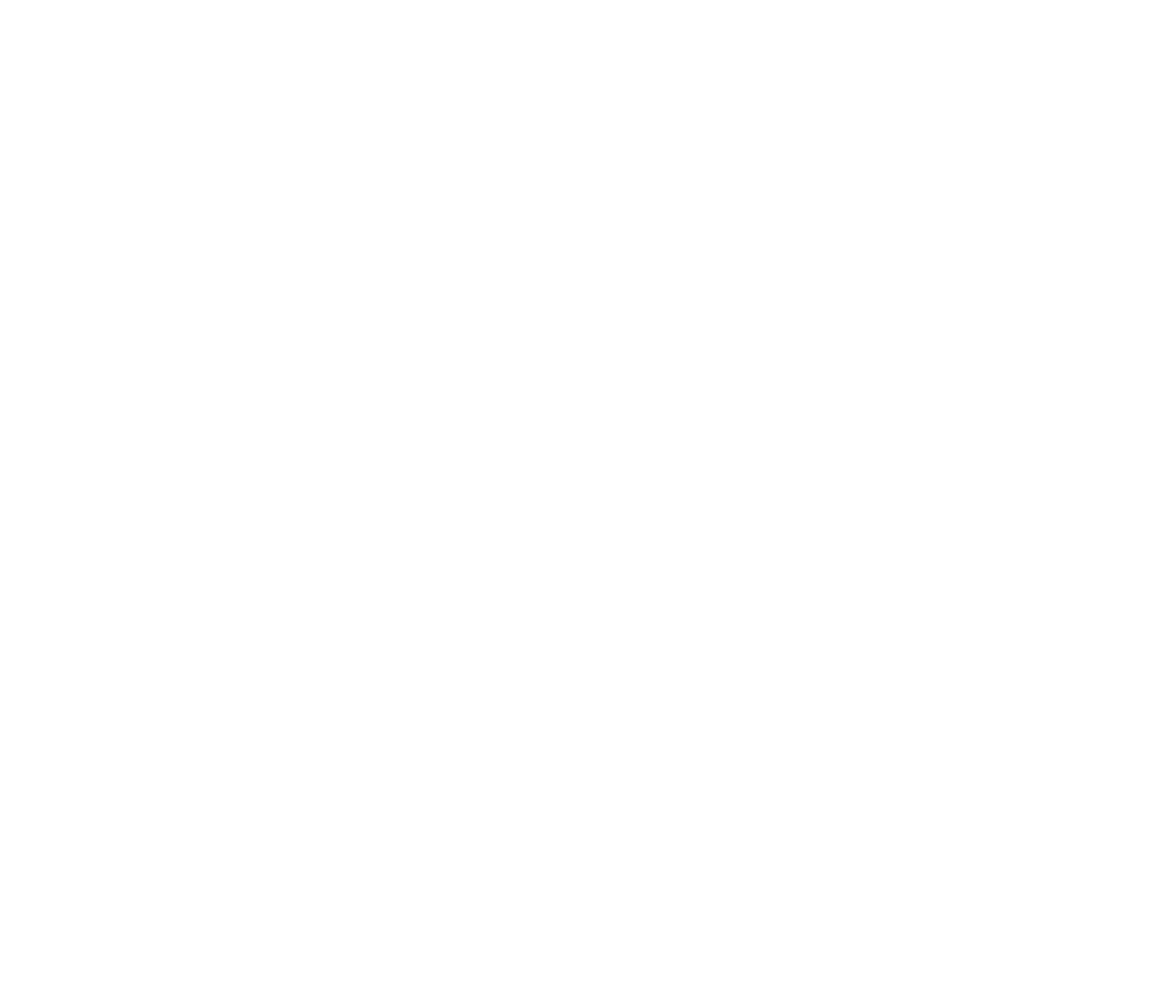
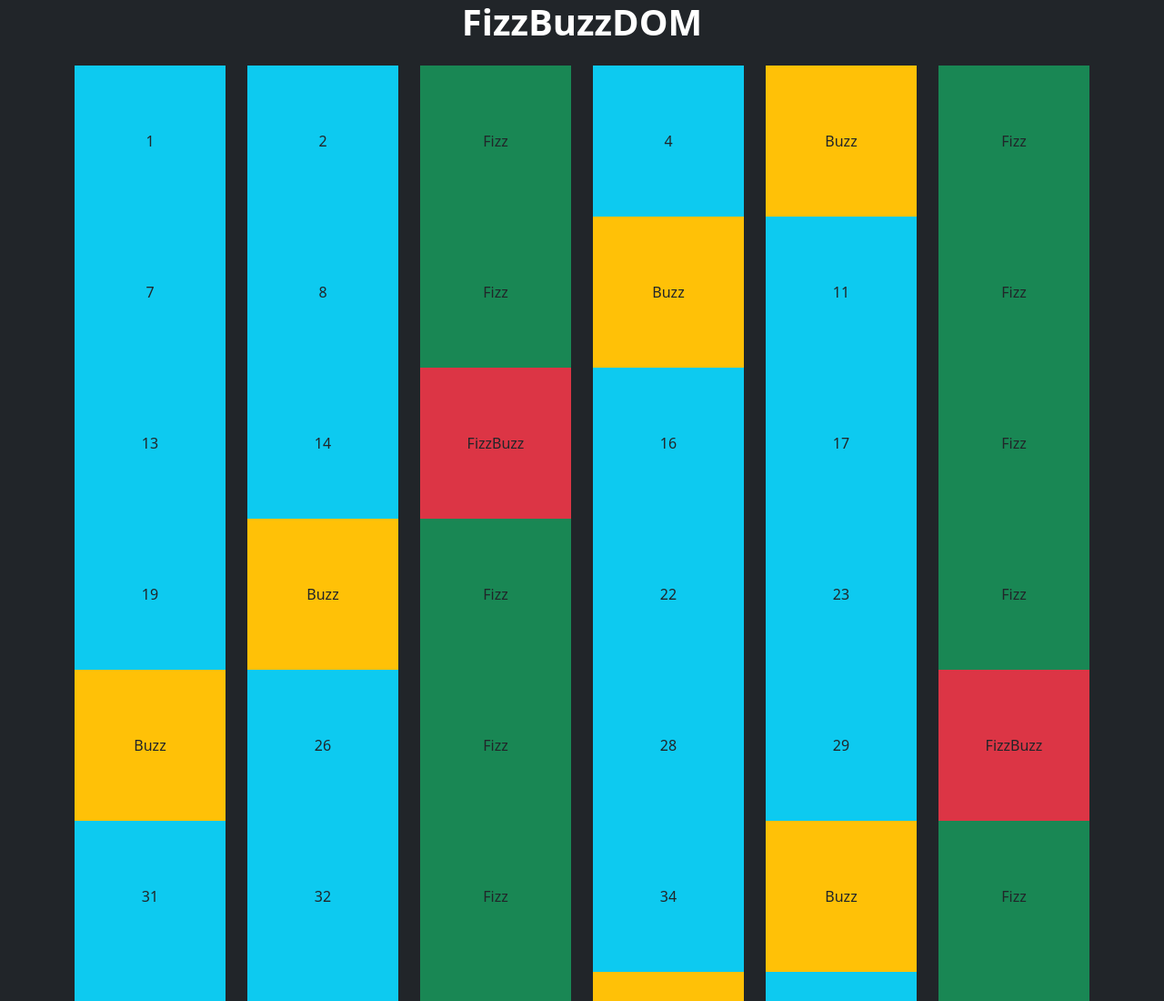
Before and after one commit to MarcoGotti/js-fizzbuzz, a plain HTML site: page index.html in a window 1280 px wide. Shown: the top 1100 px of the page at 91% size. Before the commit the page ends 800 px from the top, so only its background shows below. Drawn offline with nearby package versions, Linux system fonts and the light colour scheme.

Commit message:
partial head commit
with row-col-6

```diff
--- a/assets/js/main.js
+++ b/assets/js/main.js
@@ -16,25 +16,39 @@ Crea un container nel DOM , aggiungendo (attraverso la funzione append()) un ele
 Applica stili differenti agli elementi aggiunti al DOM nel BONUS 1, a seconda che il valore inserito sia un numero, un fizz, un buzz o un fizzbuzz.
 Se sei a corto di idee per lo stile, potresti prendere spunto dallo screenshot fornito in consegna.
 */
-console.log('fizz');
+const rowElement = document.querySelector('.row');
 
 for (let i = 1; i <= 100; i++){
-    let a = i % 3;
-    let b = i % 5;
-
-    //console.log(b);
+    const a = i % 3;
+    const b = i % 5;
 
     if ((a == 0) && (b == 0)) {
        console.log('FizzBuzz');
+       let colMarkup = `            <div class="col">
+       <div class="d-flex justify-content-center align-items-center ratio ratio-1x1 bg-danger">FizzBuzz</div>
+   </div>`;
+       rowElement.insertAdjacentHTML('beforeend', colMarkup);
     }
     else if (a == 0) {
         console.log('Fizz');
+        let colMarkup = `            <div class="col">
+        <div class="d-flex justify-content-center align-items-center ratio ratio-1x1 bg-success">Fizz</div>
+    </div>`;
+        rowElement.insertAdjacentHTML('beforeend', colMarkup);
     }
     else if (b == 0) {
         console.log('Buzz');
+        let colMarkup = `            <div class="col">
+        <div class="d-flex justify-content-center align-items-center ratio ratio-1x1 bg-warning">Buzz</div>
+    </div>`;
+        rowElement.insertAdjacentHTML('beforeend', colMarkup);
     }
     else {
         console.log(i);
+        let colMarkup = `            <div class="col">
+        <div class="d-flex justify-content-center align-items-center ratio ratio-1x1 bg-info"> ${i} </div>
+    </div>`;
+        rowElement.insertAdjacentHTML('beforeend', colMarkup);
     }
 
 }
--- a/index.html
+++ b/index.html
@@ -7,9 +7,12 @@
     <link href="https://cdn.jsdelivr.net/npm/bootstrap@5.3.2/dist/css/bootstrap.min.css" rel="stylesheet" integrity="sha384-T3c6CoIi6uLrA9TneNEoa7RxnatzjcDSCmG1MXxSR1GAsXEV/Dwwykc2MPK8M2HN" crossorigin="anonymous">
     <link rel="stylesheet" href="./assets/css/style.css">
 </head>
-<body>
-
-
+<body class="bg-dark">
+    <h1 class="fw-bold text-center text-white mb-4">FizzBuzzDOM</h1>
+    <div class="container text-center">
+        <div class="row row-cols-6">
+        </div>
+    </div>
 
     <script src="./assets/js/main.js"></script>
 </body>
```
